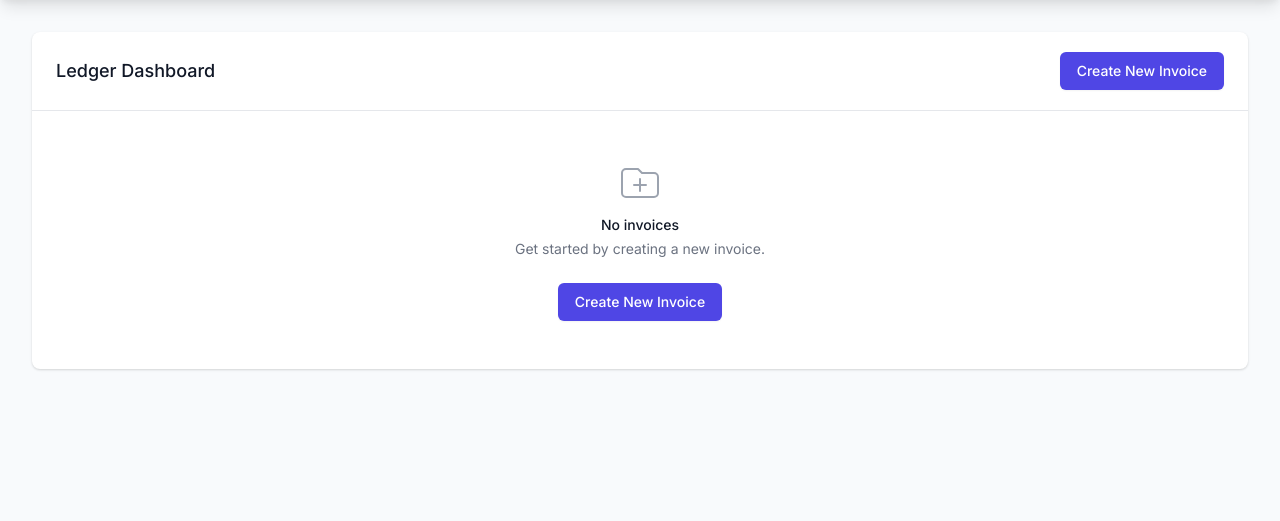
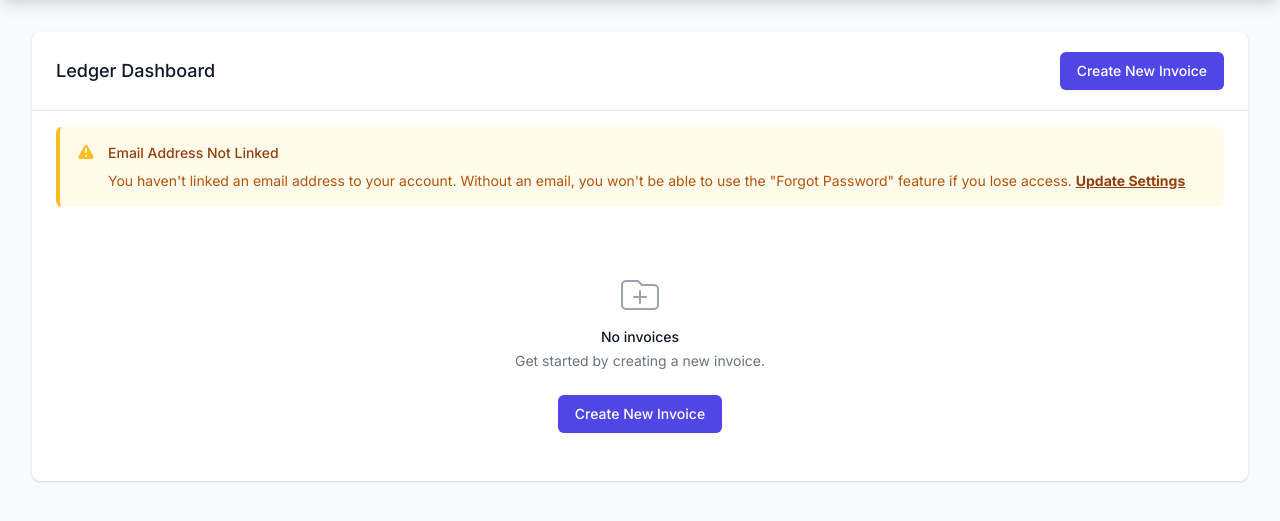
Before and after one commit to vishal257/ledger-app, a Flask app: page /dashboard in a window 1280 px wide. Shown: the part 64-585 px from the top of the page. Run offline with Flask 3, Linux system fonts and the light colour scheme; the visitor is signed in with stand-in values (Sample User, id 1); data that the repository does not hold is empty.

Commit message:
Add warning banner for unlinked email accounts

```diff
--- a/templates/dashboard.html
+++ b/templates/dashboard.html
@@ -8,6 +8,24 @@
             Create New Invoice
         </a>
     </div>
+
+    {% if not current_user.company_email %}
+    <div class="bg-yellow-50 border-l-4 border-yellow-400 p-4 mb-4 mx-6 mt-4 rounded-md">
+        <div class="flex">
+            <div class="flex-shrink-0">
+                <svg class="h-5 w-5 text-yellow-400" xmlns="http://www.w3.org/2000/svg" viewBox="0 0 20 20" fill="currentColor" aria-hidden="true">
+                    <path fill-rule="evenodd" d="M8.257 3.099c.765-1.36 2.722-1.36 3.486 0l5.58 9.92c.75 1.334-.213 2.98-1.742 2.98H4.42c-1.53 0-2.493-1.646-1.743-2.98l5.58-9.92zM11 13a1 1 0 11-2 0 1 1 0 012 0zm-1-8a1 1 0 00-1 1v3a1 1 0 002 0V6a1 1 0 00-1-1z" clip-rule="evenodd" />
+                </svg>
+            </div>
+            <div class="ml-3">
+                <h3 class="text-sm font-medium text-yellow-800">Email Address Not Linked</h3>
+                <div class="mt-2 text-sm text-yellow-700">
+                    <p>You haven't linked an email address to your account. Without an email, you won't be able to use the "Forgot Password" feature if you lose access. <a href="{{ url_for('settings') }}" class="font-bold underline text-yellow-800 hover:text-yellow-900 transition">Update Settings</a></p>
+                </div>
+            </div>
+        </div>
+    </div>
+    {% endif %}
 
     <!-- Analytics Section -->
     <div class="px-6 py-6 border-b border-gray-200 bg-gray-100 hidden" id="analytics-section">
```
